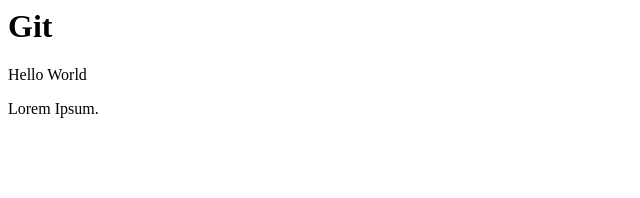
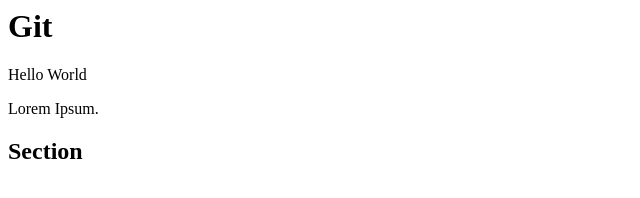
Before and after one commit to Pieplow/GIT, a plain HTML site: page index.html in a window 1280 px wide. Shown: the whole page, without its empty margins (0-640 px from the left). Drawn offline with Linux system fonts and the light colour scheme.

Commit message:
add section

```diff
--- a/index.html
+++ b/index.html
@@ -11,5 +11,8 @@
     <div>
         Lorem Ipsum.
     </div>
+    <section>
+        <h2>Section</h2>
+    </section>
 </body>
 </html>
```
